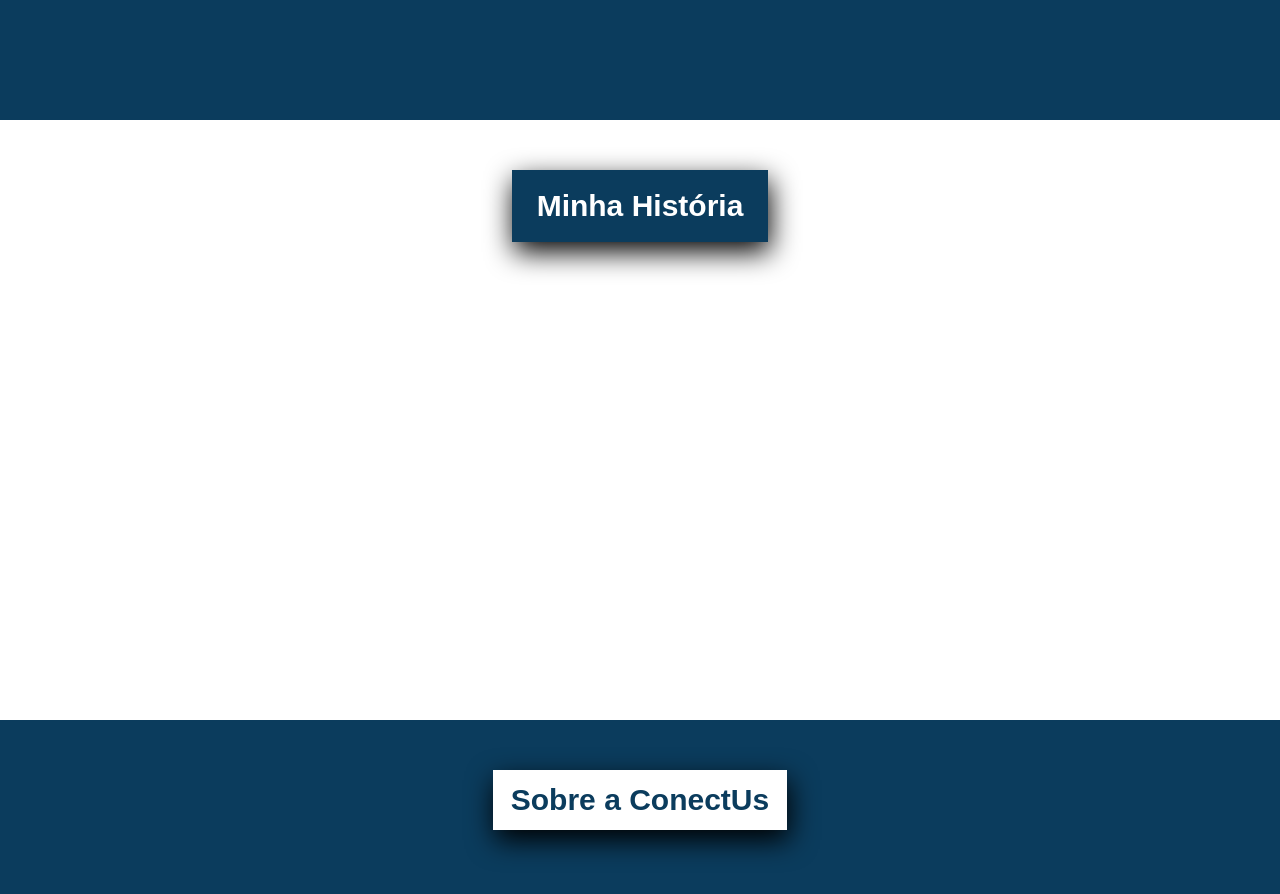
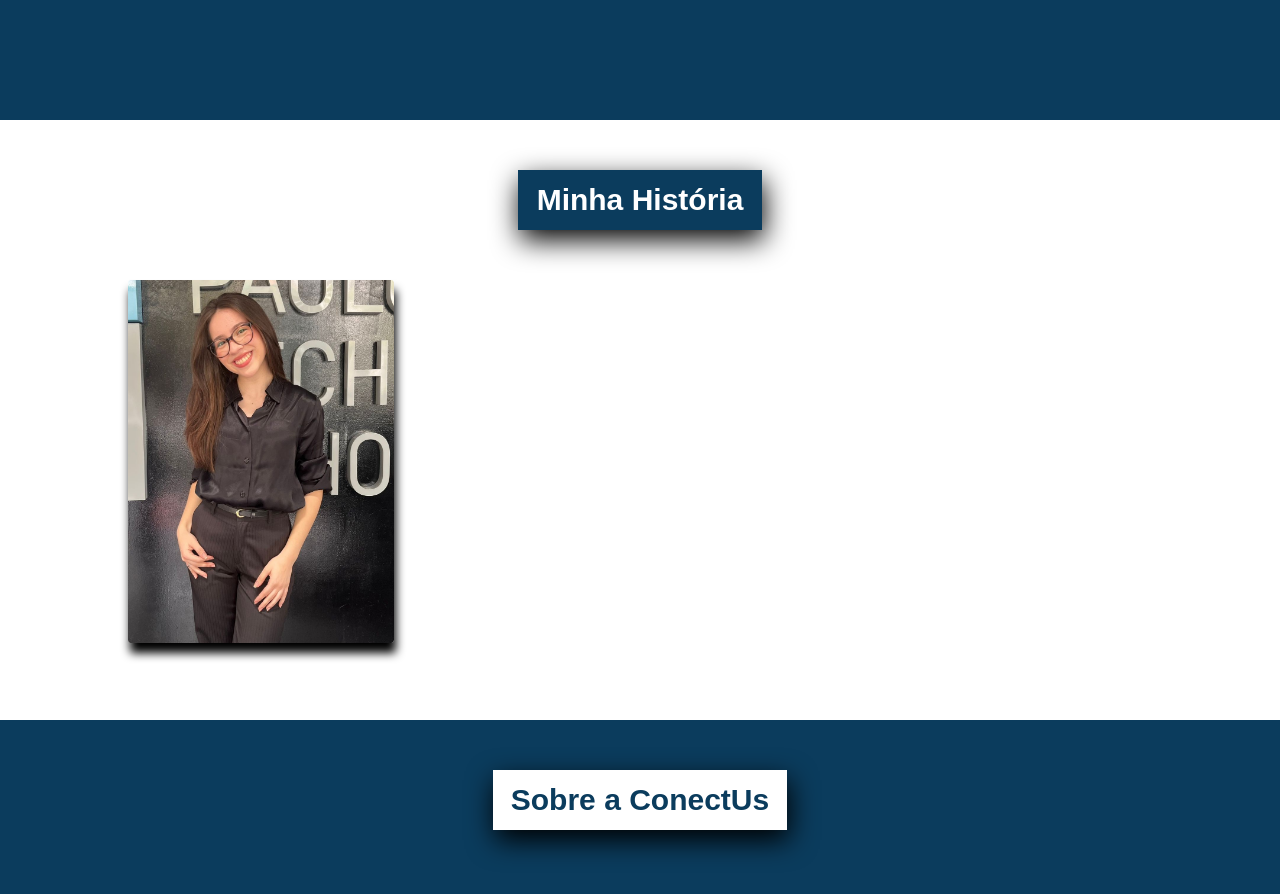
Before and after one commit to Projeto-Individual-2025-2/Projeto-Individual---2025_2, a plain HTML site: page public/index.html in a window 1280 px wide. Shown: the part 980-1874 px from the top of the page. Drawn offline with Linux system fonts and the light colour scheme.

Commit message:
adicionando e estilizando img pessoal

```diff
--- a/public/index.html
+++ b/public/index.html
@@ -13,7 +13,6 @@
             <img src="assets/logo.png" alt="logoConectUs">
             <h1>ConectUs</h1>
         </div>
-
                 <ul class="navbar">
                     <li class="listas">
                         <a href="#home">Home</a>
@@ -64,6 +63,9 @@
         <div class="subtitulo2">
         <b>Minha História</b>
         </div>
+        <div class="img-historia">
+            <img src="assets/sobre_mim.jpeg" alt="Foto-Jamilly">
+        </div>
     </div>
 
     <div id="sobre" class="sobre">
--- a/public/style/index.css
+++ b/public/style/index.css
@@ -10,7 +10,7 @@
 header {
     position: fixed;
     background-color: #ffff;
-    opacity: 95%;
+    opacity: 98%;
     border-bottom: 4px solid  #0098E4;
     display: flex;
     justify-content: space-between;
@@ -142,18 +142,29 @@
     display: flex;
     flex-direction: column;
     align-items: center;
-    justify-content: start;
+    justify-content: flex-start;
     background-size: cover;
     background-color: #ffff;
+}
 
+.historia .img-historia{
+    width: 80%;
+    padding: 50px;
+}
+
+.historia img {
+    width: 26%;
+    height: 100%;
+    box-shadow: 2px 10px 10px;
+    border-radius: 1%;
 }
 
 .subtitulo2{
     display: flex;
     align-items: center;
     justify-content: center;
-    height: 12%;
-    width: 20%;
+    height: 10%;
+    width: 19%;
     background-color: #0B3C5D;
     box-shadow: 2px 10px 28px;
     margin-top: 50px;
```
Also changed, not shown: public/assets/sobre_mim.jpeg (added).
